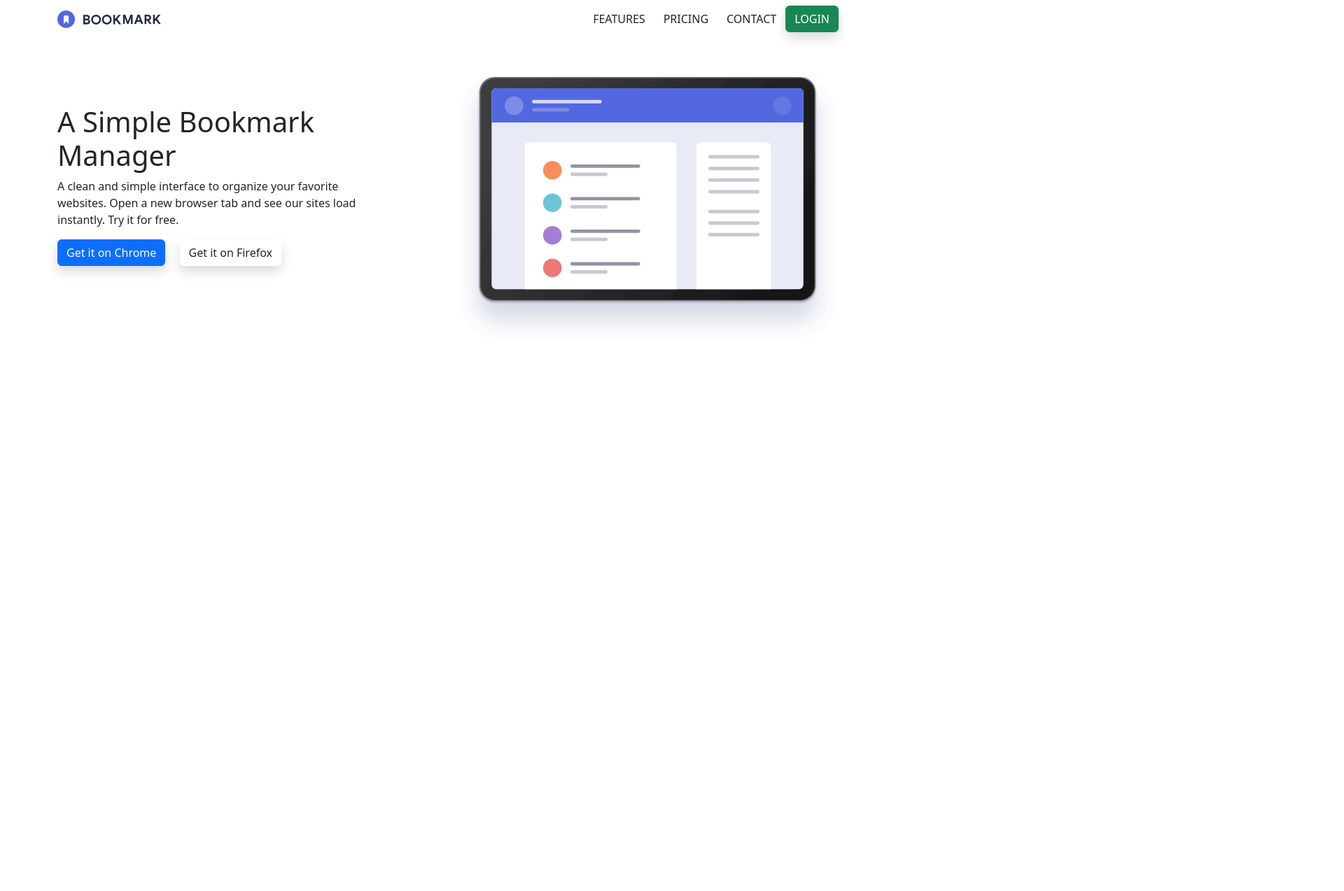
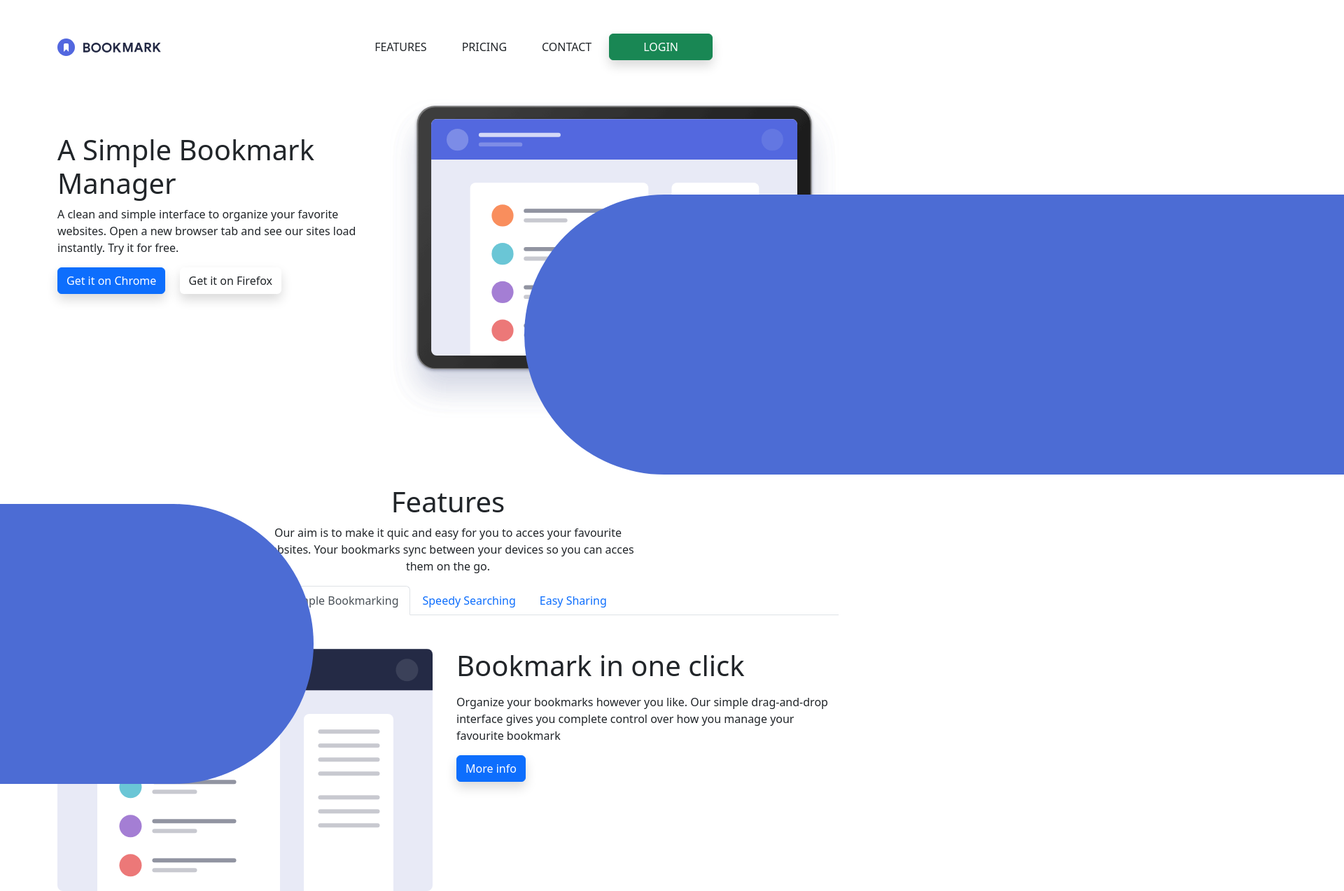
Before and after one commit to MarcMorado/Sprint2, a website: page index.html in a window 1280 px wide. Shown: the top 1273 px of the page at 70% size, 1920 px wide, since content can reach past the window. Before the commit the page ends 800 px from the top, so only its background shows below. Drawn offline with nearby package versions, Linux system fonts and the light colour scheme.

Commit message:
change 2

```diff
--- a/index.html
+++ b/index.html
@@ -5,43 +5,99 @@
   <meta http-equiv="X-UA-Compatible" content="IE=edge">
   <meta name="viewport" content="width=device-width, initial-scale=1, shrink-to-fit=no">
   <link href="https://cdn.jsdelivr.net/npm/bootstrap@5.2.3/dist/css/bootstrap.min.css" rel="stylesheet" integrity="sha384-rbsA2VBKQhggwzxH7pPCaAqO46MgnOM80zW1RWuH61DGLwZJEdK2Kadq2F9CUG65" crossorigin="anonymous">
+  <link rel="stylesheet" href="styles.css">
   <title>Sprint2</title>
 </head>
 <body>
   <main class="container">
     <div class="row">
-        <nav class="navbar navbar-expand-md">
+        <nav class="navbar navbar-expand-md pt-5">
           <div class="container-fluid">
             <img src="./Imagenes/logo-bookmark.svg">
             <button class="navbar-toggler" type="button" data-bs-toggle="collapse" data-bs-target="#navbarSupportedContent" aria-controls="navbarSupportedContent" aria-expanded="false" aria-label="Toggle navigation">
               <span class="navbar-toggler-icon"></span>
             </button>
-            <div class="collapse navbar-collapse justify-content-end" id="navbarSupportedContent">
+            <div class="navMenu collapse navbar-collapse justify-content-end" id="navbarSupportedContent">
               <div class="d-flex">
-                <button class="btn" type="button">FEATURES</button>
-                <button class="btn" type="button">PRICING</button>
-                <button class="btn" type="button">CONTACT</button>
-                <button class="btn btn-success shadow" type="button">LOGIN</button>
+                <button class="btn ps-4 pe-4" type="button">FEATURES</button>
+                <button class="btn ps-4 pe-4" type="button">PRICING</button>
+                <button class="btn ps-4 pe-4" type="button">CONTACT</button>
+                <button class="btn ps-5 pe-5 btn-success shadow" type="button">LOGIN</button>
               </div>
             </div>
           </div>
         </nav>
     </div>
     <div class="row pt-5">
-      <div class="col-5 pt-5">
+      <div class="col-md-5 order-2 pt-5">
         <div class="h1">A Simple Bookmark Manager</div>
         <p>A clean and simple interface to organize your favorite websites. Open a new browser tab and see our sites load instantly. Try it for free.</p>
+        <div>
         <button class="btn btn-primary shadow me-3" type="button">Get it on Chrome</button>
         <button class="btn shadow" type="button">Get it on Firefox</button>
+        </div>
       </div>
-      <div class="col-1"></div>
-      <div class="col-6">
-        <img src="./Imagenes/illustration-hero.svg" class="img-fluid">
+      <div class="img1 col-md-7 order-md-4 order-1 container-fluid">
+        <div class="group1">
+          <img src="./Imagenes/illustration-hero.svg" class="img-fluid">
+          <div class="pill img-resposive square rounded-pill">
+            <img src="">
+          </div>
+        </div>
       </div>
     </div>
+    <div class="row pt-5">
+      <div class="col-3"></div>
+      <div class="col-6 text-center pt-5">
+        <h1>Features</h1>
+        <p>Our aim is to make it quic
+          and easy for you to acces your favourite websites.
+          Your bookmarks sync between your devices so you can
+          acces them on the go.</p>
+      </div>
+      <div class="col-3"></div>
+    </div>
+    <ul class="nav nav-tabs d-flex justify-content-center" id="myTab" role="tablist">
+      <li class="nav-item" role="presentation">
+          <a class="nav-link active" id="home-tab" data-bs-toggle="tab" href="#home" role="tab" aria-controls="home"
+              aria-selected="true">Simple Bookmarking</a>
+      </li>
+      <li class="nav-item" role="presentation">
+          <a class="nav-link" id="profile-tab" data-bs-toggle="tab" href="#profile" role="tab" aria-controls="profile"
+              aria-selected="false">Speedy Searching</a>
+      </li>
+      <li class="nav-item" role="presentation">
+          <a class="nav-link" id="contact-tab" data-bs-toggle="tab" href="#contact" role="tab" aria-controls="contact"
+              aria-selected="false">Easy Sharing</a>
+      </li>
+  </ul>
+  <div class="tab-content" id="myTabContent">
+      <div class="tab-pane fade show active" id="home" role="tabpanel" aria-labelledby="home-tab">
+        <div class="row">
+          <div class="col-6 pt-5">
+            <img src="./Imagenes/illustration-features-tab-1.svg" class="img-fluid">
+          </div>
+          <div class="col-6 pt-5">
+          <h1>Bookmark in one click</h1>
+          <p class="pt-2">Organize your bookmarks however you like. Our simple drag-and-drop interface gives
+            you complete control over how you manage your favourite bookmark
+          </p>
+          <button type="button" class="btn btn-primary shadow">More info</button>
+          </div>
+        </div>
+
+      </div>
+      <div class="tab-pane fade" id="profile" role="tabpanel" aria-labelledby="profile-tab">
+        <img src="./Imagenes/illustration-features-tab-2.svg" class="img-fluid pt-5">
+      </div>
+      <div class="tab-pane fade" id="contact" role="tabpanel" aria-labelledby="contact-tab">
+        <img src="./Imagenes/illustration-features-tab-3.svg" class="img-fluid pt-5">
+      </div>
+      <div class="pill2 img-resposive square rounded-pill">
+        <img src="">
+      </div>
+  </div>
   </main>
-  <script src="https://code.jquery.com/jquery-3.3.1.slim.min.js" integrity="sha384-q8i/X+965DzO0rT7abK41JStQIAqVgRVzpbzo5smXKp4YfRvH+8abtTE1Pi6jizo" crossorigin="anonymous"></script>
-  <script src="https://cdn.jsdelivr.net/npm/popper.js@1.14.3/dist/umd/popper.min.js" integrity="sha384-ZMP7rVo3mIykV+2+9J3UJ46jBk0WLaUAdn689aCwoqbBJiSnjAK/l8WvCWPIPm49" crossorigin="anonymous"></script>
-  <script src="https://cdn.jsdelivr.net/npm/bootstrap@4.1.3/dist/js/bootstrap.min.js" integrity="sha384-ChfqqxuZUCnJSK3+MXmPNIyE6ZbWh2IMqE241rYiqJxyMiZ6OW/JmZQ5stwEULTy" crossorigin="anonymous"></script>
+  <script src="https://cdn.jsdelivr.net/npm/bootstrap@5.2.3/dist/js/bootstrap.bundle.min.js" integrity="sha384-kenU1KFdBIe4zVF0s0G1M5b4hcpxyD9F7jL+jjXkk+Q2h455rYXK/7HAuoJl+0I4" crossorigin="anonymous"></script>
 </body>
 </html>
--- /dev/null
+++ b/styles.css
@@ -0,0 +1,37 @@
+.navMenu{
+  margin-right:180px;
+}
+
+.group1{
+  position: relative;
+}
+
+.img1{
+}
+.pill{
+  background-color: #4c6cd4;
+  height: 400px;
+  width: 10000px;
+  position: absolute;
+  top: 30%;
+  left: 30%;
+}
+.pill2{
+  background-color: #4c6cd4;
+  height: 400px;
+  width: 10000px;
+  position: absolute;
+  top: 90%;
+  right: 65%;
+}
+
+@media (max-width: 768px){
+  .pill{
+    height: 250px;
+    top:20%;
+  }
+  .pill2{
+    height: 250px;
+    top:20%;
+  }
+}
```
